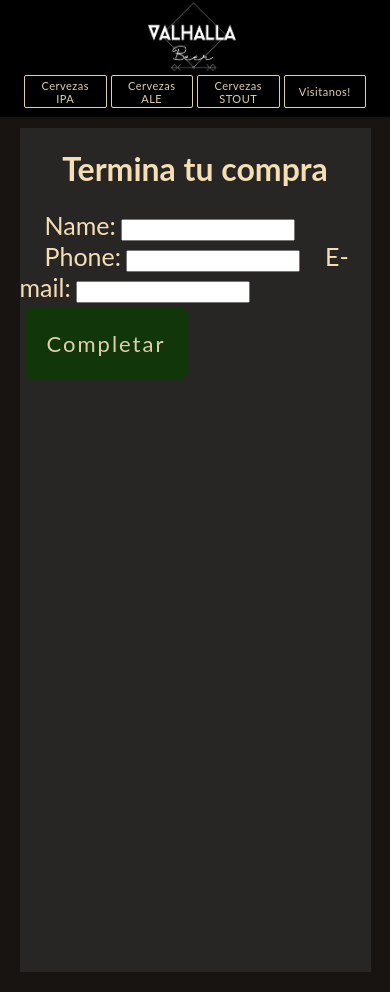
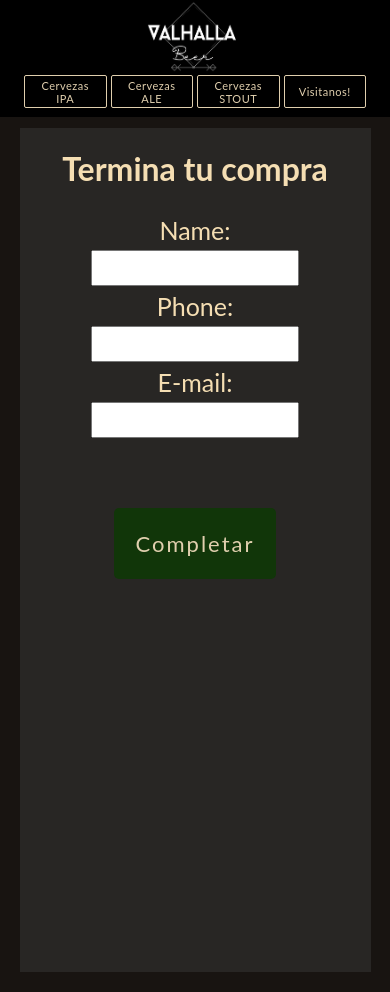
Before and after one commit to KurtCodex/FoodBuyFastApp-Vidales, a React (Create React App) app: page /ContactForm in a window 390 px wide. Built offline with nearby package versions, Linux system fonts and the light colour scheme.

Commit message:
Firebase2-Form0.3

```diff
--- a/src/components/CartItem.jsx
+++ b/src/components/CartItem.jsx
@@ -10,5 +10,5 @@ export const CartItem = ({ item, quantity, removeItem, clearAll }) => {
                 <button onClick={() => removeItem(item.id)} className='btn-exit-cart'> Eliminar </button>
             </div>
         </>
-    ) // asdas
+    )
 }
--- a/src/components/Categories.jsx
+++ b/src/components/Categories.jsx
@@ -25,6 +25,7 @@ export const Categories = () => {
 
     const db = getFirestore();
     const beers = collection(db, 'popular');
+
     const q = query(beers, where('category', '==', id))
     getDocs(q).then((snapshot) => {
       setBeers(snapshot.docs.map((producto) => ({
@@ -34,6 +35,7 @@ export const Categories = () => {
       setIsLoading(false);
     })
   }, [id])
+
 
   return (
     <>
--- a/src/components/ContactForm.jsx
+++ b/src/components/ContactForm.jsx
@@ -1,7 +1,17 @@
 import React, { useState } from 'react'
 import { addDoc, collection, getFirestore } from 'firebase/firestore'
+import { CContext } from "../context/CartContext";
+import { useContext } from 'react';
+
 import '../styles/contactForm.css'
+import { Link } from 'react-router-dom';
+
+
+
 export const ContactForm = () => {
+    const { clearAll } = useContext(CContext);
+
+    const [id, setId] = useState();
 
     const [form, setForm] = useState({
         name: '',
@@ -21,14 +31,23 @@ export const ContactForm = () => {
         const contactFormCollection = collection(db, 'contactForm');
         addDoc(contactFormCollection, form)
             .then((snapshot) =>
-                console.log(snapshot)
+                setId(snapshot.id)
             );
         alert("Comprado!");
     }
 
+    const goInit = () => {
+        clearAll();
+        <Link to='/'> </Link>
+    }
+
     return (
         <>
-            <div className='container-form'>
+            {typeof id !== 'undefined' ? (
+                <p className='feedback-send-data'>Datos enviados exitosamente! <br /> El id es:  {id} </p>
+            ) : (
+
+                < div className='container-form'>
 
                     <h1>Termina tu compra</h1>
 
@@ -42,7 +61,7 @@ export const ContactForm = () => {
 
                         <label className='label-form' htmlFor="mail">E-mail:</label>
                         <input type="email" id="mail" name="email" onChange={changeHandler} value={form.email} />
-                    <button className='btn-finalize-buy'> Completar </button>
+                        <button onClick={() => goInit()} className='btn-finalize-buy'> Completar </button>
 
 
                     </form>
@@ -50,6 +69,7 @@ export const ContactForm = () => {
 
 
                 </div>
+            )}
         </>
     )
 }
--- a/src/styles/contactForm.css
+++ b/src/styles/contactForm.css
@@ -35,3 +35,36 @@
     margin: 5px;
     margin-left: 25px;
 }
+
+.feedback-send-data {
+    margin-top: 10em;
+    color: #E0CFAE;
+    font-size: 20px;
+}
+
+
+
+@media only screen and (max-width : 420px) {
+
+    form {
+        display: flex;
+        justify-content: center;
+        align-items: center;
+        flex-direction: column;
+    }
+
+    input {
+        width: 200px;
+        height: 30px;
+        font-size: 25px;
+    }
+
+    .label-form {
+        font-size: 25px;
+        margin: 5px;
+    }
+
+    .btn-finalize-buy {
+        margin-top: 70px;
+    }
+}
```
Lines whose indentation alone changed are shown as unchanged.
